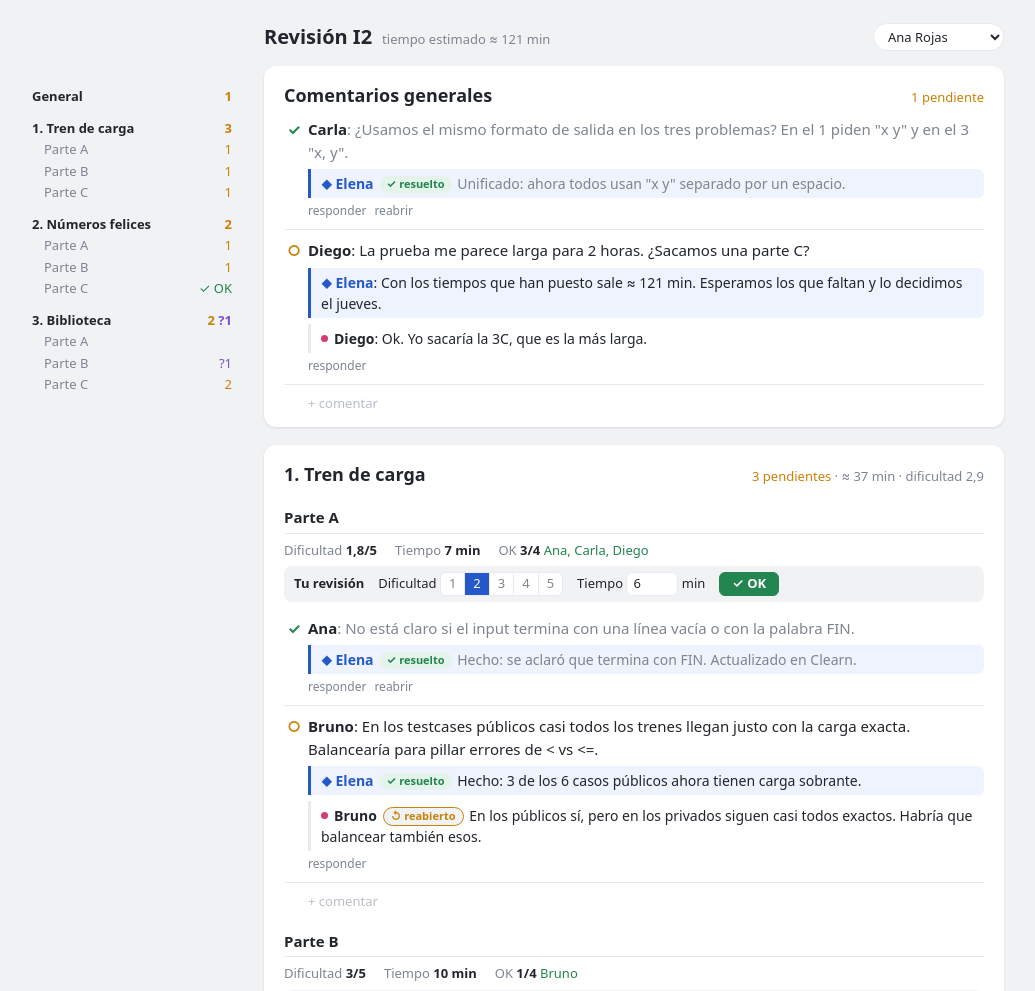
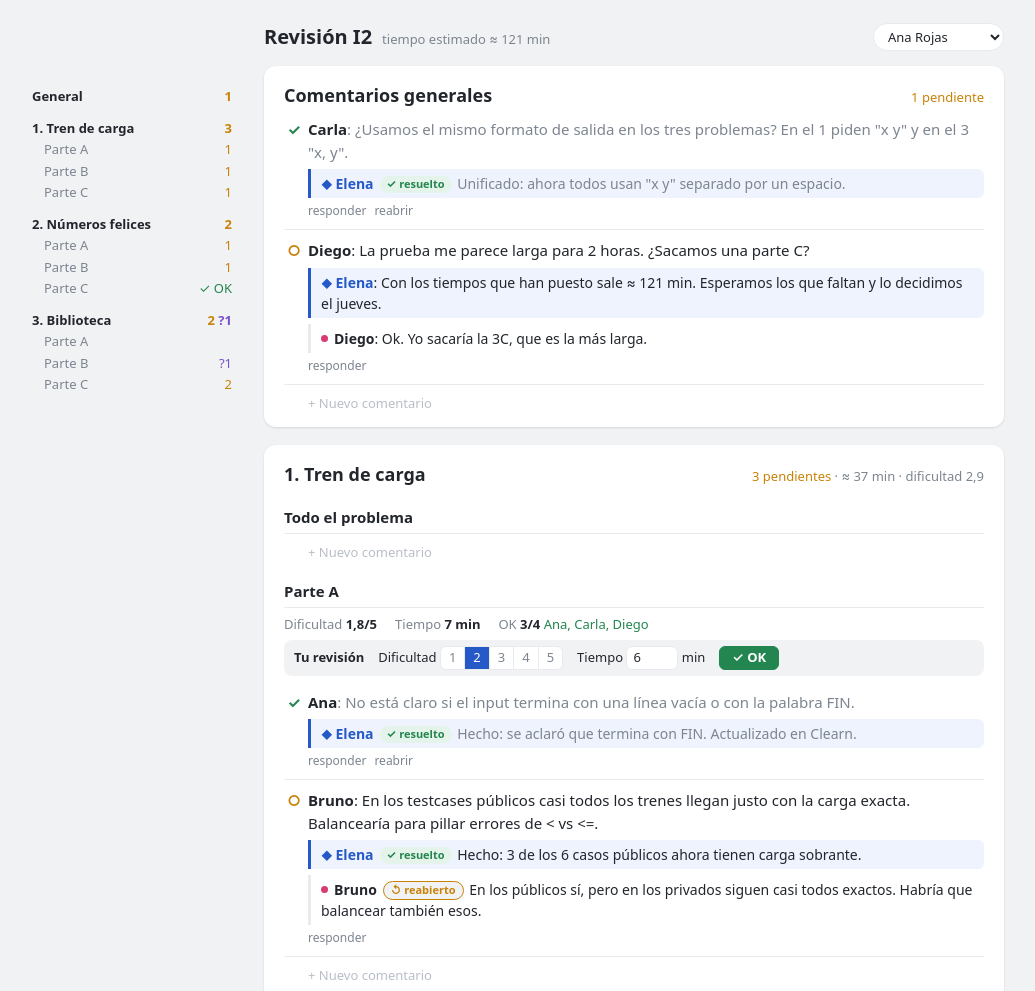
Before and after one commit to jmunozgama/revision-enunciados-demo, a plain HTML site: page index.html in a window 1280 px wide. Shown: the top 991 px of the page, without its empty margins (84-1119 px from the left). Drawn offline with Linux system fonts and the light colour scheme.

Commit message:
Todo el problema always; Nuevo comentario
Co-Authored-By: Claude Opus 5.5 <noreply@anthropic.com>

```diff
--- a/index.html
+++ b/index.html
@@ -242,8 +242,7 @@ function renderProblem(p) {
   }
   const head = `<h2><span>${p.id ? p.id + ". " : ""}${esc(p.title)}</span><span class="meta">${meta}</span></h2>`;
   if (p.id === 0) return `<section class="prob" id="p0">${head}${renderList(0, "")}</section>`;
-  const whole = S.comments.some(c => c.problem === p.id && c.part === "") || ui.adding === p.id + ":"
-    ? `<div class="part"><h3>Todo el problema</h3>${renderList(p.id, "")}</div>` : "";
+  const whole = `<div class="part"><h3>Todo el problema</h3>${renderList(p.id, "")}</div>`;
   return `<section class="prob" id="p${p.id}">${head}${whole}${p.parts.map(x => {
     const k = p.id + x, s = partStats(k);
     return `<div class="part" id="p${k}"><h3><span>Parte ${x}</span>${s.allOk ? `<span class="okall">✓ OK de todos</span>` : ""}</h3>
@@ -287,7 +286,7 @@ function renderList(pid, part) {
     ? `<div class="box" style="margin-left:24px"><textarea data-draft="new${key}" data-focus placeholder="Tu comentario"></textarea>
         <div class="row"><button class="btn pri" data-act="post" data-v="${key}">Publicar</button>
         <button class="lk" data-act="add" data-v="">cancelar</button><span class="hint">⌘/Ctrl + Enter publica</span></div></div>`
-    : `<div class="add"><button class="lk" data-act="add" data-v="${key}">+ comentar</button></div>`;
+    : `<div class="add"><button class="lk" data-act="add" data-v="${key}">+ Nuevo comentario</button></div>`;
   return cs.map(renderComment).join("") + add;
 }
 
```
